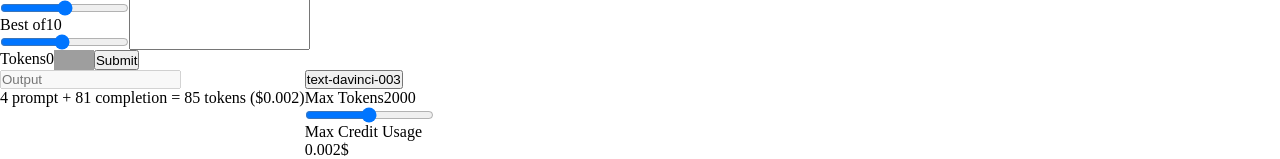
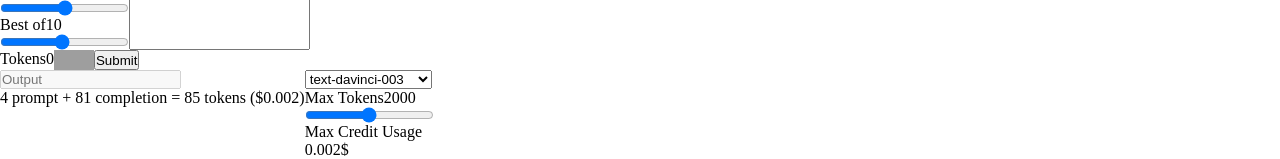
Before and after one commit to PervezSH/ai-xplorer, a Next.js app: page /compare in a window 1280 px wide. Shown: the part 138-297 px from the top of the page. Built offline with nearby package versions, Linux system fonts and the light colour scheme; grey boxes are pictures that could not be loaded.

Commit message:
feat: dropdown list for gpt3 models ✨

```diff
--- /dev/null
+++ b/config.ts
@@ -0,0 +1 @@
+export const server = process.env.NODE_ENV !== 'production' ? 'http://localhost:3000' : 'https://ai-xplorer.vercel.app';
--- a/pages/compare/index.tsx
+++ b/pages/compare/index.tsx
@@ -1,9 +1,16 @@
-import React, { useState } from 'react';
+import React, { useEffect, useState } from 'react';
+import type { GetStaticProps } from 'next';
+import Image from 'next/image';
 import ParamSlider from '../../components/ParamSlider';
-import Image from 'next/image';
+import { server } from '../../config';
+import type { ModelData } from '../../utils/model-data';
 import styles from '../../styles/pages/Compare.module.scss';
 
-const Compare = () => {
+type Props = {
+    gpt3Models: ModelData[];
+}
+
+const Compare = ({ gpt3Models }: Props) => {
     const [temperature, setTemperature] = useState<number>(0.5);
     const [topP, setTopP] = useState<number>(0.5);
     const [frequencyPenalty, setFrequencyPenalty] = useState<number>(1);
@@ -28,6 +35,11 @@ const Compare = () => {
             return updatedModels;
         });
     };
+
+    useEffect(() => {
+        console.log(gpt3Models);
+        // eslint-disable-next-line react-hooks/exhaustive-deps
+    }, [])
 
     return (
         <div className={styles.container}>
@@ -59,7 +71,11 @@ const Compare = () => {
                         <p>4 prompt + 81 completion = 85 tokens ($0.002)</p>
                     </div>
                     <div>
-                        <button>text-davinci-003</button>
+                        <select>
+                            {gpt3Models.map(model => (
+                                <option key={model.id} value={model.id}>{model.id}</option>
+                            ))}
+                        </select>
                         <ParamSlider name="Max Tokens" value={model.tokens} minValue={1} maxValue={model.maxTokens} step={1} setValue={(value: number) => {
                             updateModelProps(index, { ...model, tokens: value });
                         }} />
@@ -79,4 +95,15 @@ const Compare = () => {
     );
 }
 
+export const getStaticProps: GetStaticProps = async () => {
+    const res = await fetch(`${server}/api/gpt3-models`);
+    const gpt3Models = await res.json();
+
+    return {
+        props: {
+            gpt3Models,
+        }
+    }
+}
+
 export default Compare;
```
